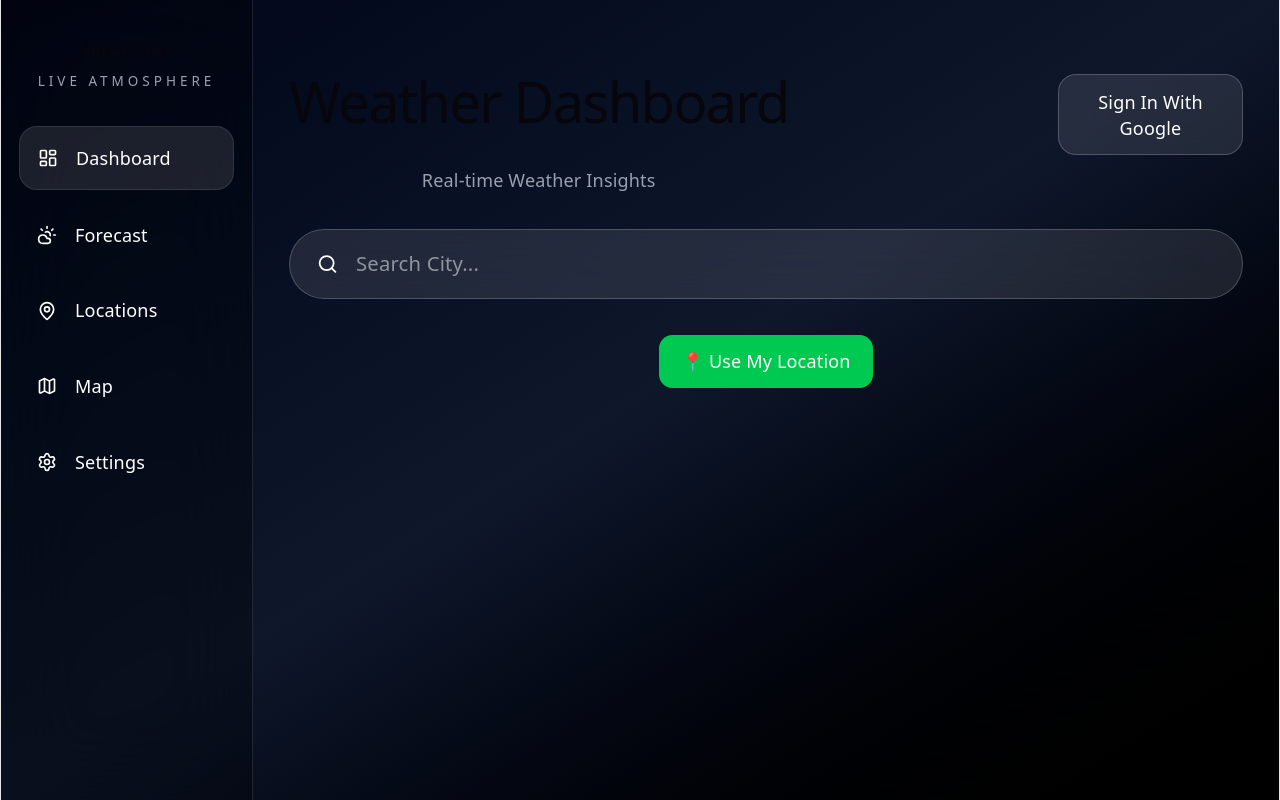
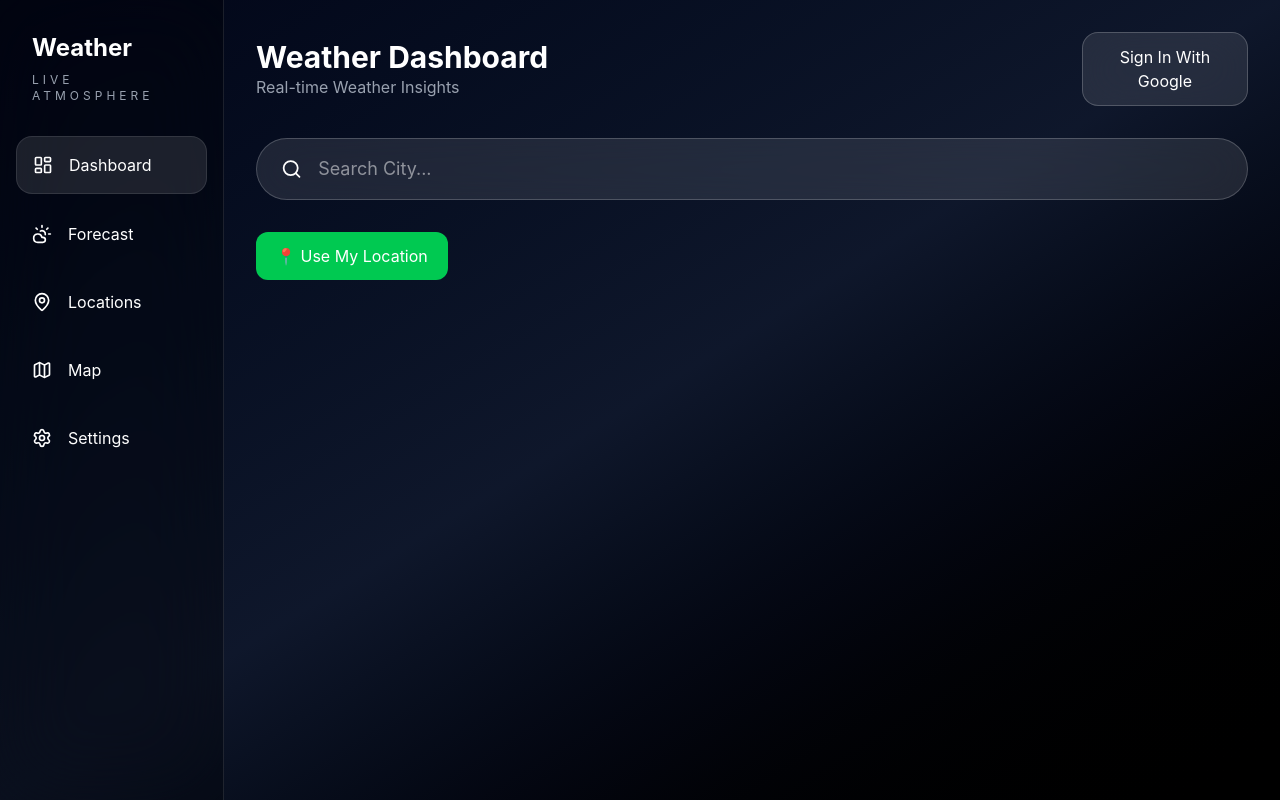
Before and after one commit to INFERNO49-09/weather-app, a React app in the folder frontend/: page / in a window 1280 px wide. Built offline with nearby package versions, Linux system fonts and the light colour scheme; no server answers; the HTML template or start-up script is replaced by a standard one.

Commit message:
Fix Vite CSS build

```diff
--- a/frontend/src/index.css
+++ b/frontend/src/index.css
@@ -1,114 +1,18 @@
 @import "tailwindcss";
-:root {
-  --text: #6b6375;
-  --text-h: #08060d;
-  --bg: #fff;
-  --border: #e5e4e7;
-  --code-bg: #f4f3ec;
-  --accent: #aa3bff;
-  --accent-bg: rgba(170, 59, 255, 0.1);
-  --accent-border: rgba(170, 59, 255, 0.5);
-  --social-bg: rgba(244, 243, 236, 0.5);
-  --shadow:
-    rgba(0, 0, 0, 0.1) 0 10px 15px -3px, rgba(0, 0, 0, 0.05) 0 4px 6px -2px;
 
-  --sans: system-ui, 'Segoe UI', Roboto, sans-serif;
-  --heading: system-ui, 'Segoe UI', Roboto, sans-serif;
-  --mono: ui-monospace, Consolas, monospace;
-
-  font: 18px/145% var(--sans);
-  letter-spacing: 0.18px;
-  color-scheme: light dark;
-  color: var(--text);
-  background: var(--bg);
-  font-synthesis: none;
-  text-rendering: optimizeLegibility;
-  -webkit-font-smoothing: antialiased;
-  -moz-osx-font-smoothing: grayscale;
-
-  @media (max-width: 100%) {
-    font-size: 16px;
-  }
-}
-
-@media (prefers-color-scheme: dark) {
-  :root {
-    --text: #9ca3af;
-    --text-h: #f3f4f6;
-    --bg: #16171d;
-    --border: #2e303a;
-    --code-bg: #1f2028;
-    --accent: #c084fc;
-    --accent-bg: rgba(192, 132, 252, 0.15);
-    --accent-border: rgba(192, 132, 252, 0.5);
-    --social-bg: rgba(47, 48, 58, 0.5);
-    --shadow:
-      rgba(0, 0, 0, 0.4) 0 10px 15px -3px, rgba(0, 0, 0, 0.25) 0 4px 6px -2px;
-  }
-
-  #social .button-icon {
-    filter: invert(1) brightness(2);
-  }
+html,
+body,
+#root {
+  width: 100%;
+  min-height: 100vh;
+  margin: 0;
+  padding: 0;
 }
 
 body {
-  margin: 0;
+  overflow-x: hidden;
 }
 
-#root {
-  max-width: 100%;
-  margin: 0 auto;
-  text-align: center;
-  border-inline: 1px solid var(--border);
-  min-height: 100svh;
-  display: flex;
-  flex-direction: column;
-  box-sizing: border-box;
-}
-
-h1,
-h2 {
-  font-family: var(--heading);
-  font-weight: 500;
-  color: var(--text-h);
-}
-
-h1 {
-  font-size: 56px;
-  letter-spacing: -1.68px;
-  margin: 32px 0;
-  @media (max-width: 100%) {
-    font-size: 36px;
-    margin: 20px 0;
-  }
-}
-h2 {
-  font-size: 24px;
-  line-height: 118%;
-  letter-spacing: -0.24px;
-  margin: 0 0 8px;
-  @media (max-width: 100%) {
-    font-size: 20px;
-  }
-}
-p {
-  margin: 0;
-}
-
-code,
-.counter {
-  font-family: var(--mono);
-  display: inline-flex;
-  border-radius: 4px;
-  color: var(--text-h);
-}
-
-code {
-  font-size: 15px;
-  line-height: 135%;
-  padding: 4px 8px;
-  background: var(--code-bg);
-}
 .leaflet-container {
   z-index: 0;
 }
```
Also changed, not shown: frontend/src/App.css (deleted, +0 -184 lines).
